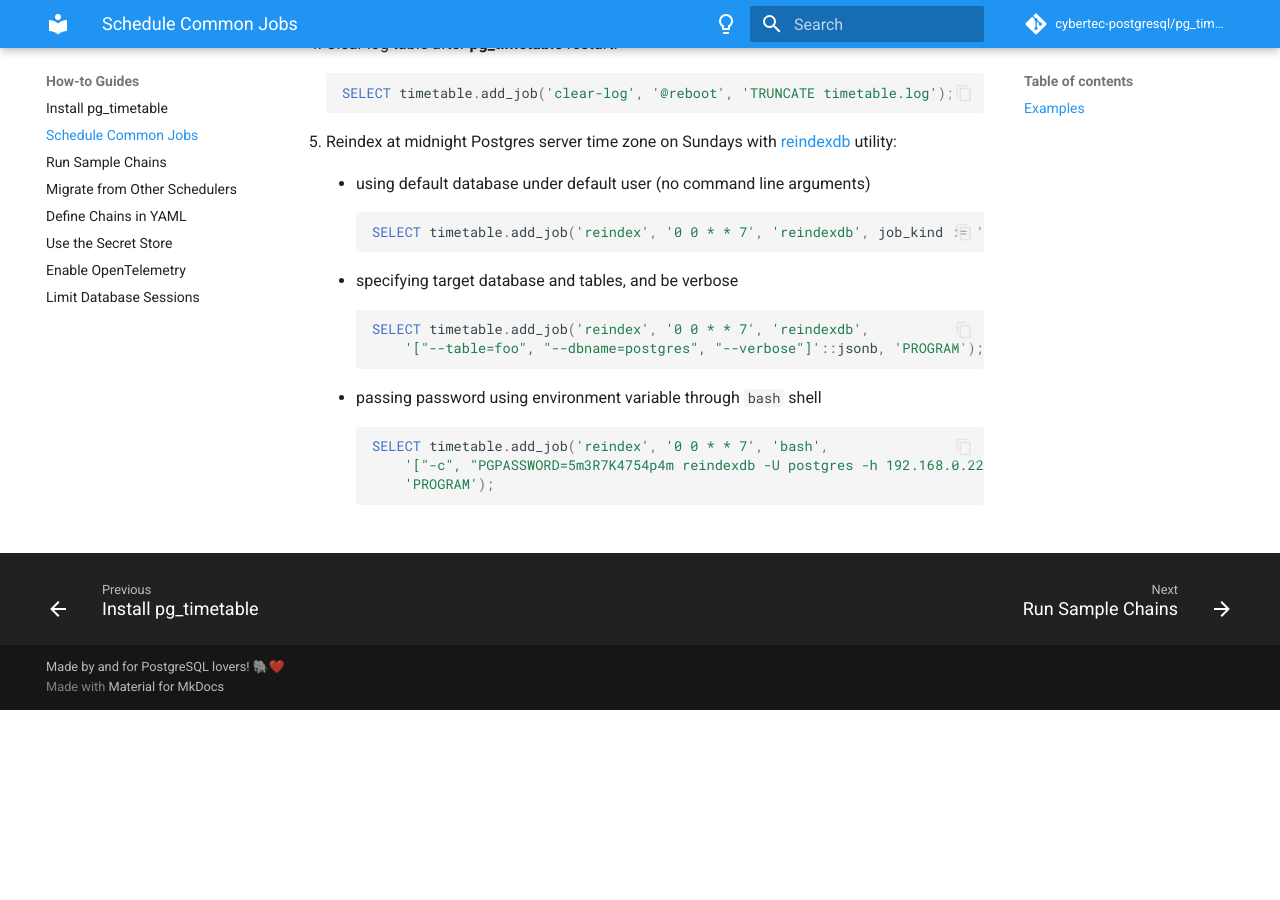
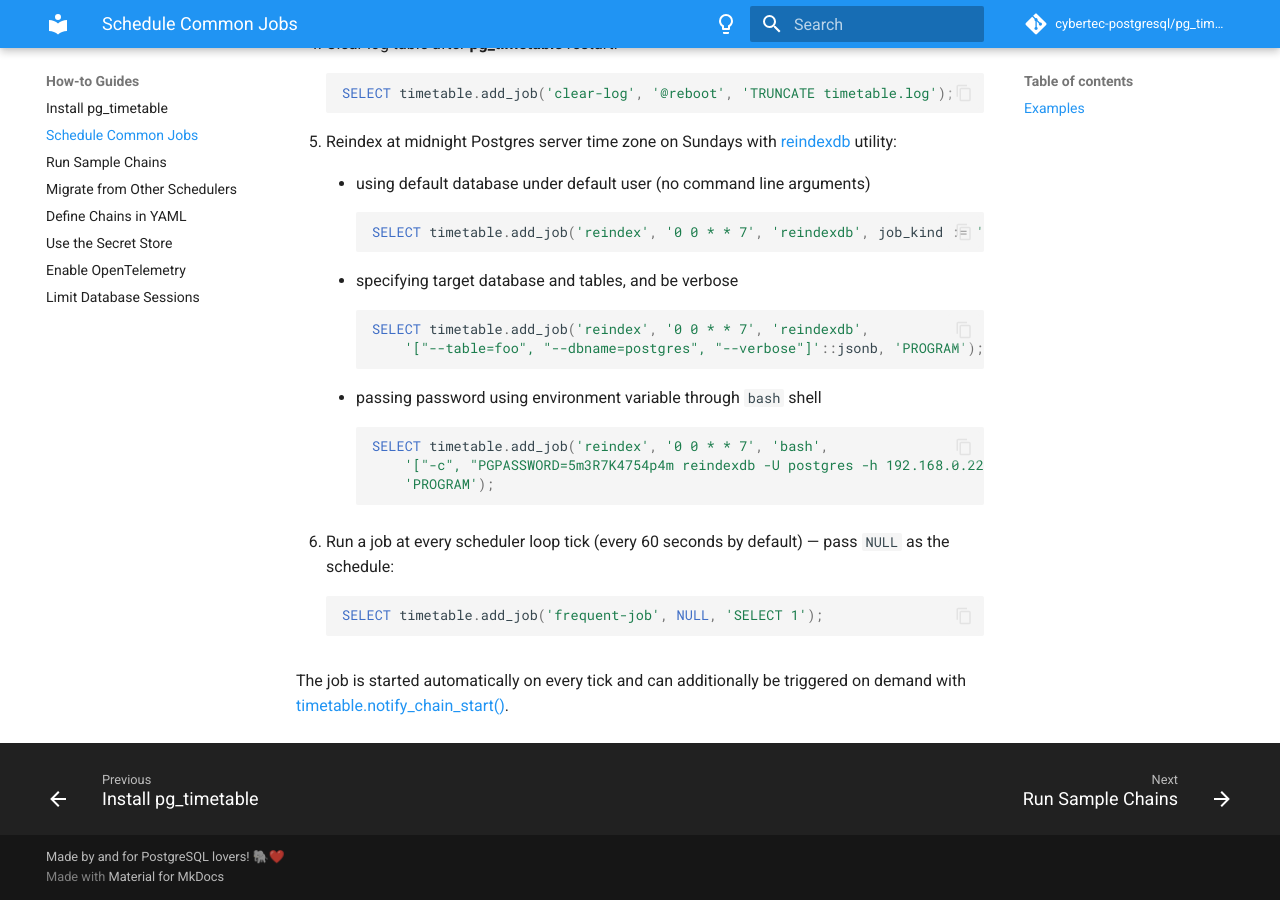
Before and after one commit to cybertec-postgresql/pg_timetable, an MkDocs documentation site: the page built from docs/how-to-schedule-common-jobs.md, in a window 1280 px wide and 900 px high, scrolled down 924 px. Built offline with MkDocs 1.6.1 and Material for MkDocs 9.7.7, drawn with Linux system fonts in a browser that asks for light colours; comment, search, counter and statistics services are not loaded; the version menu is left out; before the commit the page ends 1634 px from its top, so only the background shows below that.

Commit message:
[*] document NULL schedule behavior, fixes #833
A job with `job_schedule => NULL` (`chain.run_at IS NULL`) is started at
every scheduler loop tick — every 60 seconds by default. This has
been the behavior since the first release but was never documented
(#833). No behavior change.

- README: example in the add_job() block
- docs/reference-commands-tasks-chains.md: run_at field
- docs/database_schema.md: job_schedule parameter
- docs/how-to-schedule-common-jobs.md: example #6
- docs/explanation-scheduling-model.md: Chain level

````diff
--- a/docs/how-to-schedule-common-jobs.md
+++ b/docs/how-to-schedule-common-jobs.md
@@ -60,3 +60,12 @@ For the full `timetable.add_job()` parameter reference, see [Database Schema](da
             '["-c", "PGPASSWORD=5m3R7K4754p4m reindexdb -U postgres -h 192.168.0.221 -v"]'::jsonb,
             'PROGRAM');
         ```
+
+6. Run a job at every scheduler loop tick (every 60 seconds by default) — pass `NULL` as the schedule:
+
+    ```sql
+    SELECT timetable.add_job('frequent-job', NULL, 'SELECT 1');
+    ```
+
+   The job is started automatically on every tick and can additionally be triggered on demand with
+   [timetable.notify_chain_start()](tutorial-manual-chain-start-stop.md).
````
Also changed, not shown: README.md (+3 -0 lines), docs/database_schema.md (+1 -1 lines), docs/explanation-scheduling-model.md (+1 -1 lines), docs/reference-commands-tasks-chains.md (+1 -1 lines).
